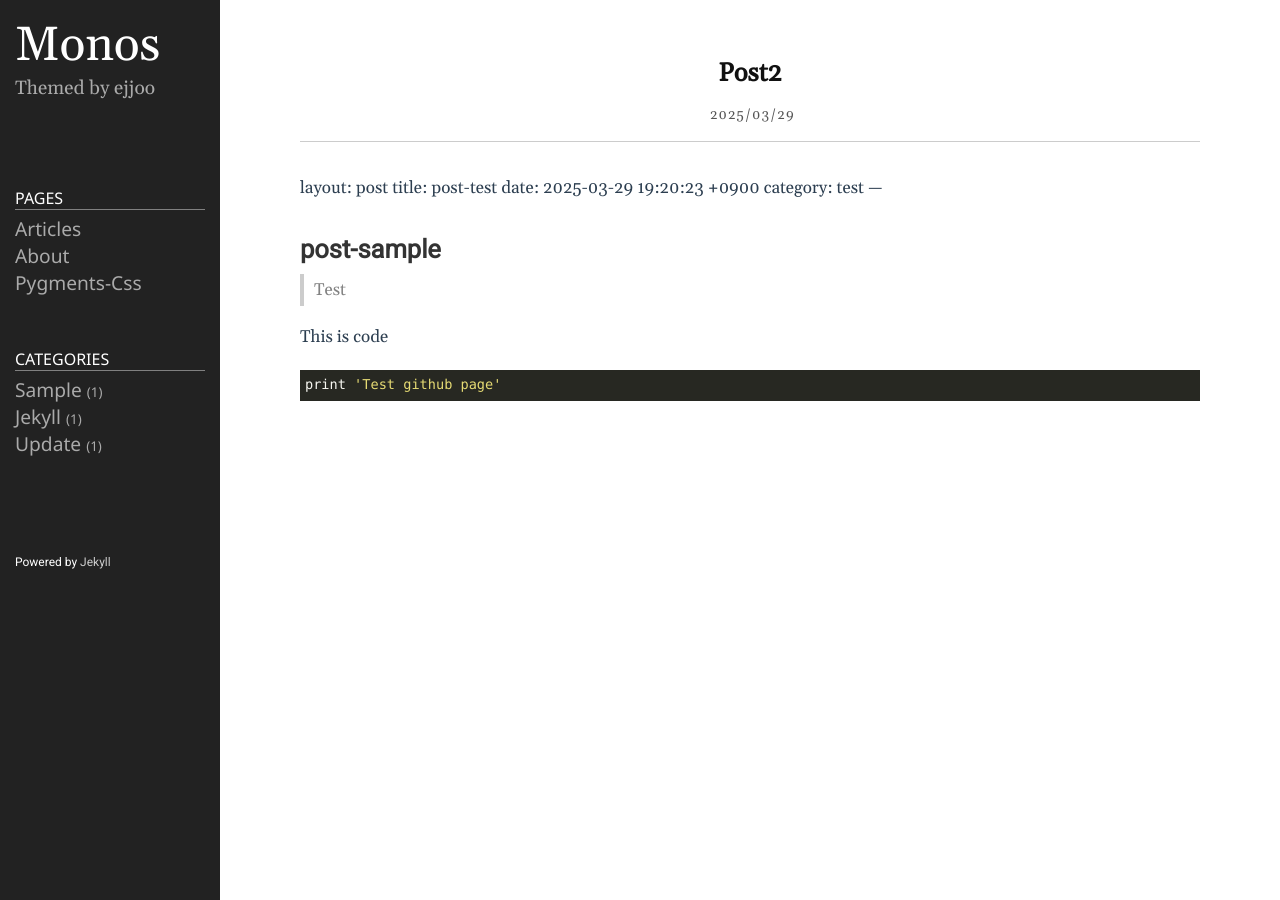
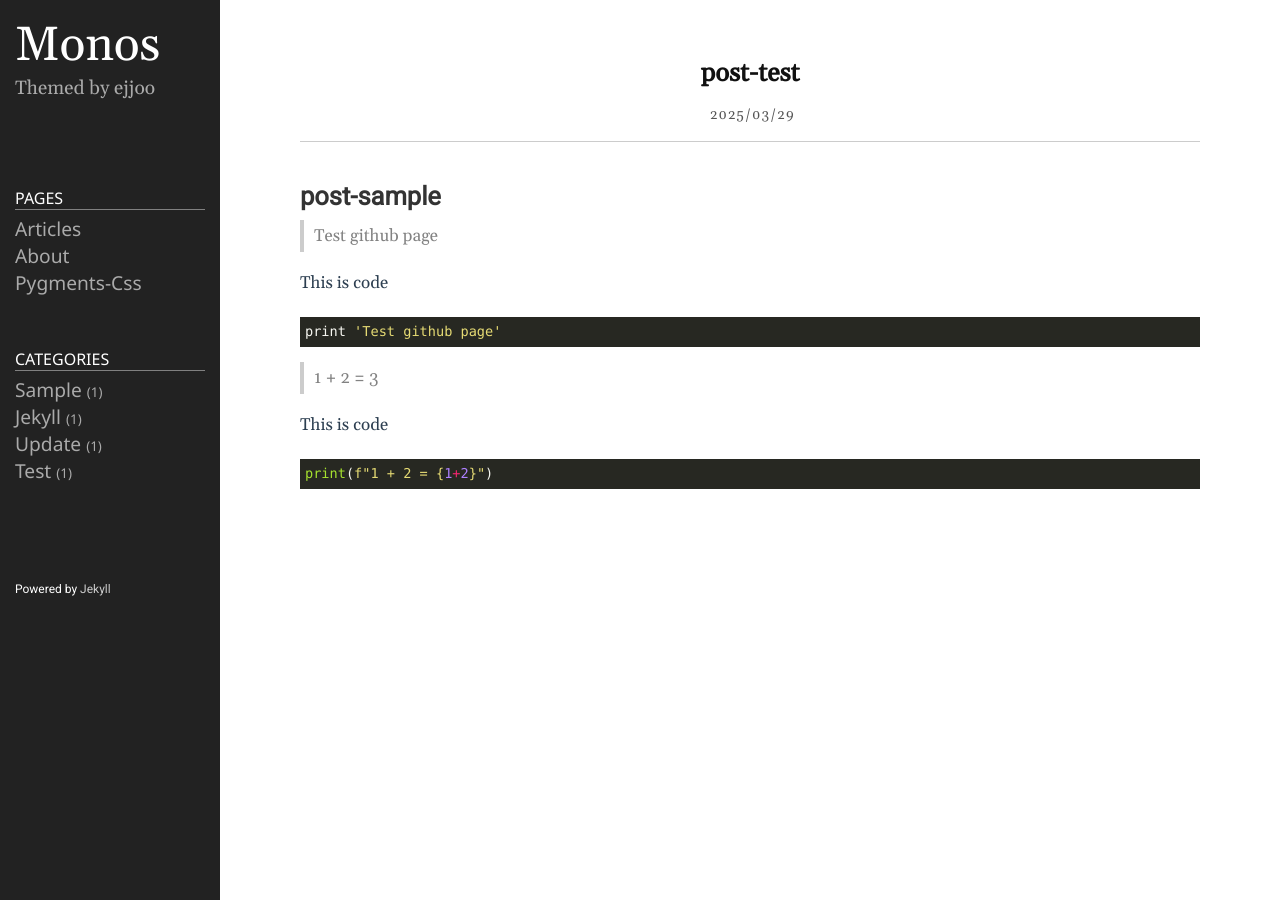
Before and after one commit to Buhwi/Buhwi.github.io, a Jekyll site: the page built from _posts/2025-03-29-post2.markdown, in a window 1280 px wide. Built offline with Jekyll 4.4.1, drawn with Linux system fonts in a browser that asks for light colours; our own code applies the rules of GitHub Pages for plain Markdown files.

Commit message:
commit page2

````diff
--- a/_posts/2025-03-29-post2.markdown
+++ b/_posts/2025-03-29-post2.markdown
@@ -1,12 +1,20 @@
+---
 layout: post
 title: post-test
 date: 2025-03-29 19:20:23 +0900
 category: test
 ---
 # post-sample
-> Test
+> Test github page
 
 This is code
 ```ruby
 print 'Test github page'
 ```
+
+> 1 + 2 = 3
+
+This is code
+```python
+print(f"1 + 2 = {1+2}")
+```
````
